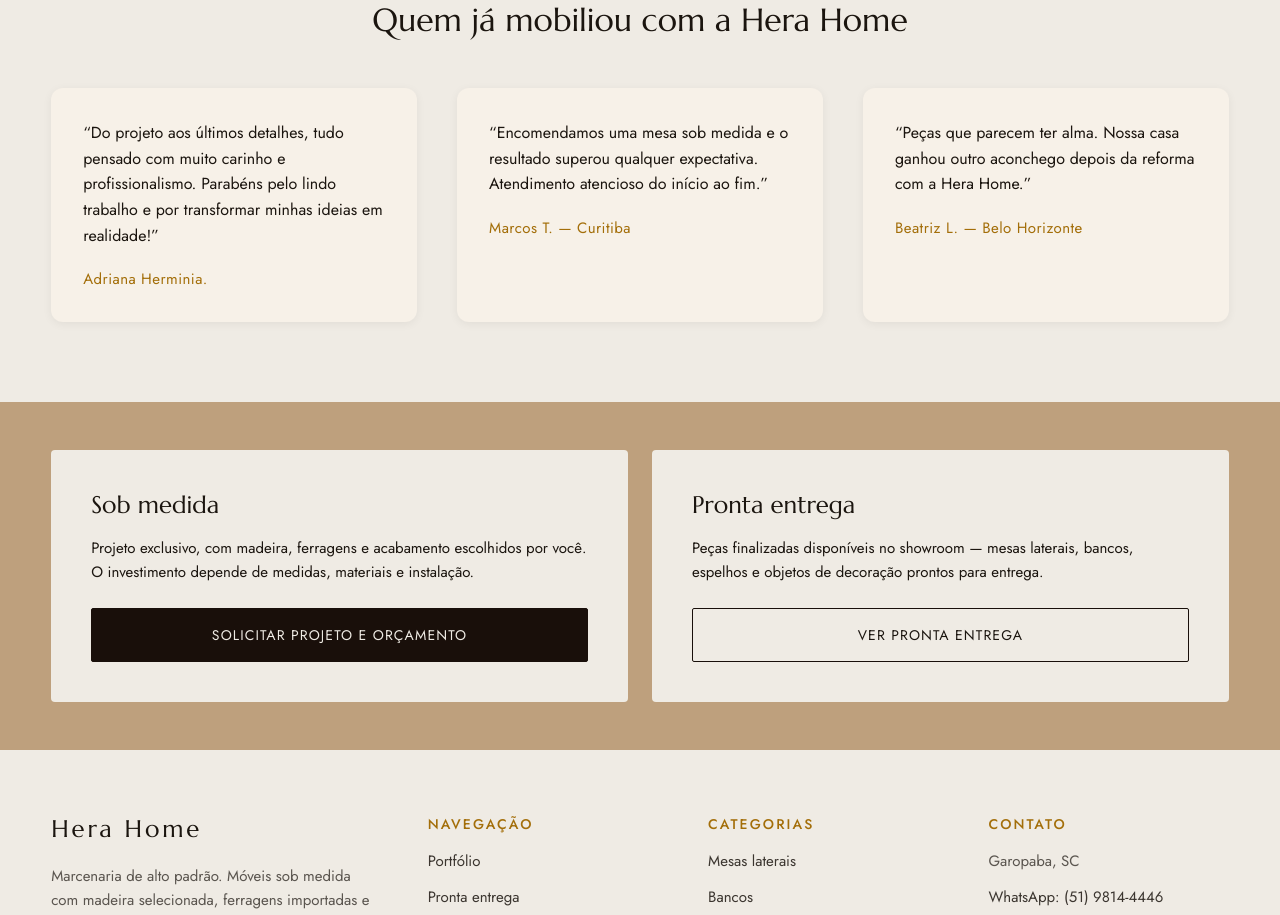
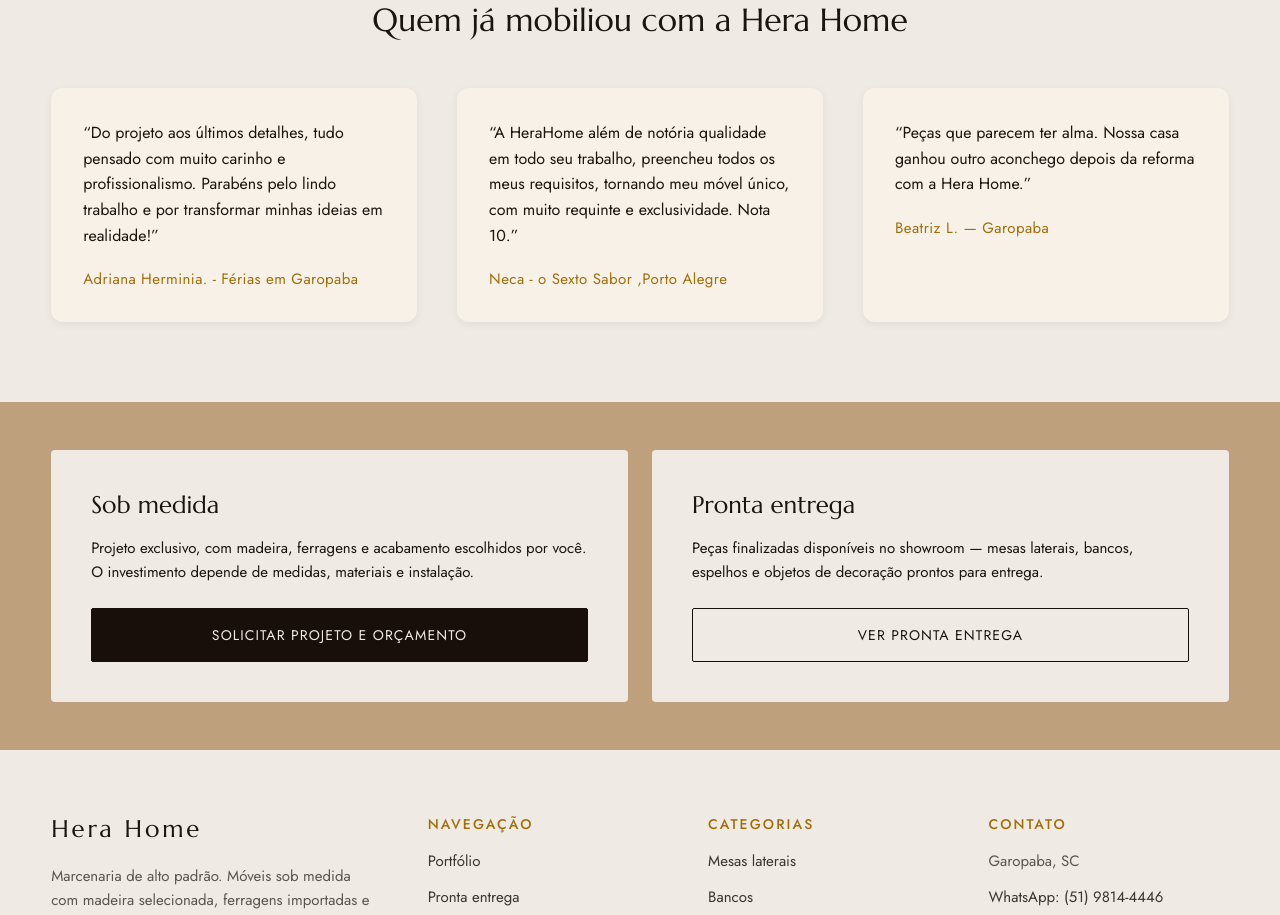
Before and after one commit to Anthony-Xavier/Hera-home, a React (Vite) app: page / in a window 1280 px wide. Shown: the part 5140-6055 px from the top of the page. Built offline with nearby package versions, Linux system fonts and the light colour scheme.

Commit message:
Depoimeneto

```diff
--- a/src/Components/Depoimento/Depoimento.jsx
+++ b/src/Components/Depoimento/Depoimento.jsx
@@ -5,17 +5,17 @@ const depoimentos = [
   {
     texto:
       "Do projeto aos últimos detalhes, tudo pensado com muito carinho e profissionalismo. Parabéns pelo lindo trabalho e por transformar minhas ideias em realidade!",
-    autor: "Adriana Herminia.",
+    autor: "Adriana Herminia. - Férias em Garopaba",
   },
   {
     texto:
-      "Encomendamos uma mesa sob medida e o resultado superou qualquer expectativa. Atendimento atencioso do início ao fim.",
-    autor: "Marcos T. — Curitiba",
+      "A HeraHome além de notória qualidade em todo seu trabalho, preencheu todos os meus requisitos, tornando meu móvel único, com muito requinte e exclusividade. Nota 10.",
+    autor: "Neca - o Sexto Sabor ,Porto Alegre",
   },
   {
     texto:
       "Peças que parecem ter alma. Nossa casa ganhou outro aconchego depois da reforma com a Hera Home.",
-    autor: "Beatriz L. — Belo Horizonte",
+    autor: "Beatriz L. — Garopaba",
   },
 ];
 
```
